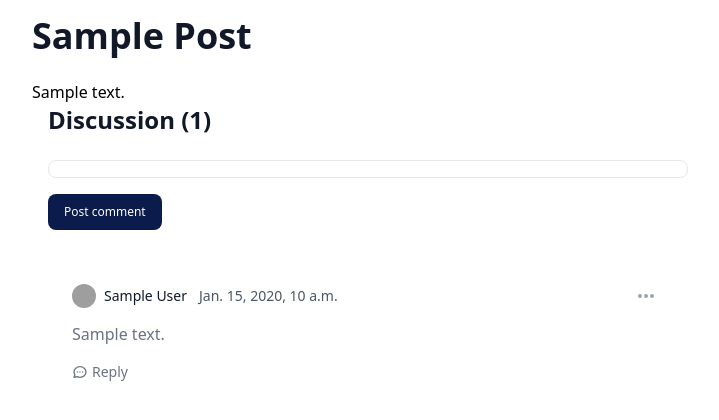
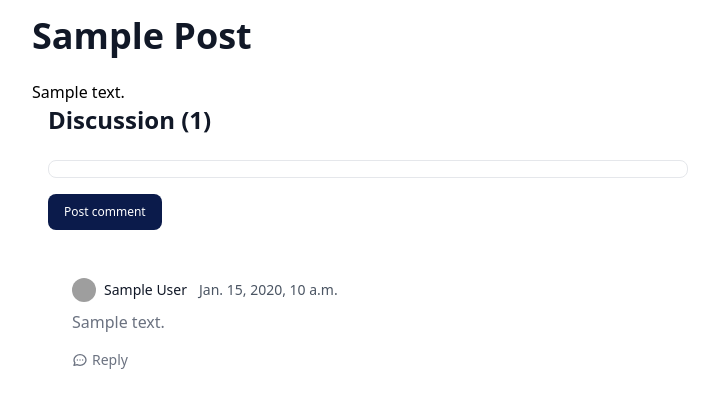
Before and after one commit to hengage/totly, a Django app: a page that uses apps/posts/templates/posts/post_detail.html in a window 1280 px wide. Shown: the part 232-652 px from the top of the page, without its empty margins (272-991 px from the left). Run offline with Django 4.2, Linux system fonts and the light colour scheme; tables that the repository leaves empty hold one stand-in row (values such as "Sample post"); style sheets or scripts are compiled from the project's sources; grey boxes are pictures that could not be loaded.

Commit message:
Feature: users can only delete comments they made

```diff
--- a/apps/posts/templates/posts/post_detail.html
+++ b/apps/posts/templates/posts/post_detail.html
@@ -175,6 +175,9 @@
                         </time>
                     </p>
                 </div>
+
+                <!-- ============ Comment options =================== -->
+                {% if user.id == comment.commentator.id %}
                 <button id="dropdownComment1Button" data-dropdown-toggle="dropdownComment1"
                     class="inline-flex items-center p-2 text-sm font-medium text-center text-gray-400 bg-white rounded-lg
                     hover:bg-gray-100 focus:ring-4 focus:outline-none focus:ring-gray-50"
@@ -185,7 +188,7 @@
                             d="M6 10a2 2 0 11-4 0 2 2 0 014 0zM12 10a2 2 0 11-4 0 2 2 0 014 0zM16 12a2 2 0 100-4 2 2 0 000 4z">
                         </path>
                     </svg>
-                    <span class="sr-only">Comment settings</span>
+                    <span class="sr-only">Comment options</span>
                 </button>
 
                 <!-- Dropdown menu -->
@@ -207,6 +210,7 @@
 
                     </ul>
                 </div>
+            {% endif %}
             </footer>
 
             <p class="text-gray-500">
```
Lines whose indentation alone changed are shown as unchanged.
